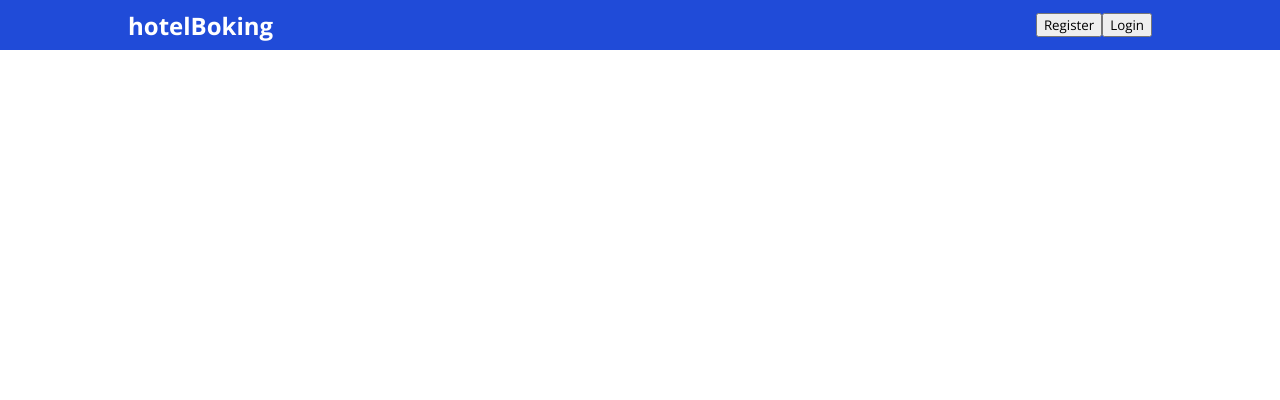
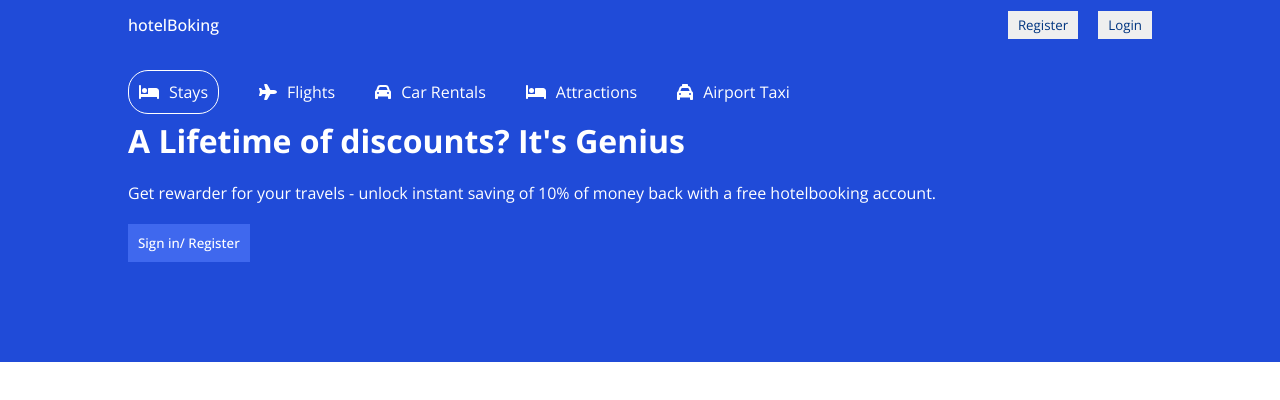
Before and after one commit to miasif/React-Reservation-UI, a React (Create React App) app: page / in a window 1280 px wide. Shown: the top 400 px of the page. Built offline with nearby package versions, Linux system fonts and the light colour scheme.

Commit message:
header design

```diff
--- a/package.json
+++ b/package.json
@@ -3,6 +3,9 @@
   "version": "0.1.0",
   "private": true,
   "dependencies": {
+    "@fortawesome/fontawesome-svg-core": "^6.1.1",
+    "@fortawesome/free-solid-svg-icons": "^6.1.1",
+    "@fortawesome/react-fontawesome": "^0.2.0",
     "@testing-library/jest-dom": "^5.16.4",
     "@testing-library/react": "^13.1.1",
     "@testing-library/user-event": "^13.5.0",
--- /dev/null
+++ b/src/components/Header/Header.css
@@ -0,0 +1,39 @@
+.Header {
+  background-color: rgb(32, 75, 216);
+  color: white;
+  display: flex;
+  justify-content: center;
+}
+.Header-container {
+  width: 100%;
+  max-width: 1024px;
+  margin: 20px 0px 100px 0px;
+}
+.Header-List {
+  display: flex;
+  gap: 40px;
+}
+.headerListItem {
+  display: flex;
+  align-items: center;
+  gap: 10px;
+}
+.headerListItem.active {
+  border: 1px solid white;
+  padding: 10px;
+  border-radius: 20px;
+}
+.Header-title {
+  margin-top: 5px;
+}
+.Header-Desc {
+  margin: 20px 0px;
+}
+.Header-button {
+  background-color: rgb(63, 104, 238);
+  color: white;
+  font-weight: 500;
+  border: none;
+  padding: 10px;
+  cursor: pointer;
+}
--- /dev/null
+++ b/src/components/Header/Header.jsx
@@ -0,0 +1,46 @@
+import React from 'react';
+import './Header.css';
+import { FontAwesomeIcon } from '@fortawesome/react-fontawesome';
+import {
+  faBed,
+  faCar,
+  faPlane,
+  faTaxi,
+} from '@fortawesome/free-solid-svg-icons';
+
+export default function Header() {
+  return (
+    <div className="Header">
+      <div className="Header-container">
+        <div className="Header-List ">
+          <div className="headerListItem active">
+            <FontAwesomeIcon icon={faBed} />
+            <span>Stays</span>
+          </div>
+          <div className="headerListItem">
+            <FontAwesomeIcon icon={faPlane} />
+            <span>Flights</span>
+          </div>
+          <div className="headerListItem">
+            <FontAwesomeIcon icon={faCar} />
+            <span>Car Rentals</span>
+          </div>
+          <div className="headerListItem">
+            <FontAwesomeIcon icon={faBed} />
+            <span>Attractions</span>
+          </div>
+          <div className="headerListItem">
+            <FontAwesomeIcon icon={faTaxi} />
+            <span>Airport Taxi</span>
+          </div>
+        </div>
+        <h1 className="Header-title">A Lifetime of discounts? It's Genius</h1>
+        <p className="Header-Desc">
+          Get rewarder for your travels - unlock instant saving of 10% of money
+          back with a free hotelbooking account.
+        </p>
+        <button className="Header-button">Sign in/ Register</button>
+      </div>
+    </div>
+  );
+}
--- a/src/components/Navbar/Navbar.css
+++ b/src/components/Navbar/Navbar.css
@@ -13,9 +13,12 @@
   justify-content: space-between;
 }
 .Navbar-logo {
-  font-size: 1.5rem;
-  font-weight: 700;
-  color: #fff;
-  text-decoration: none;
+  font-weight: 500;
+}
+.navbar-button {
+  margin-left: 20px;
+  border: none;
+  padding: 5px 10px;
   cursor: pointer;
+  color: #003580;
 }
--- a/src/pages/Home/Home.jsx
+++ b/src/pages/Home/Home.jsx
@@ -1,9 +1,15 @@
 import React from 'react';
+import Header from '../../components/Header/Header';
 import Navbar from '../../components/Navbar/Navbar';
 import './Home.css';
 
 function Home() {
-  return <Navbar />;
+  return (
+    <>
+      <Navbar />
+      <Header />
+    </>
+  );
 }
 
 export default Home;
```
Also changed, not shown: 1 other file (tests, documents, lock files or other folders).
